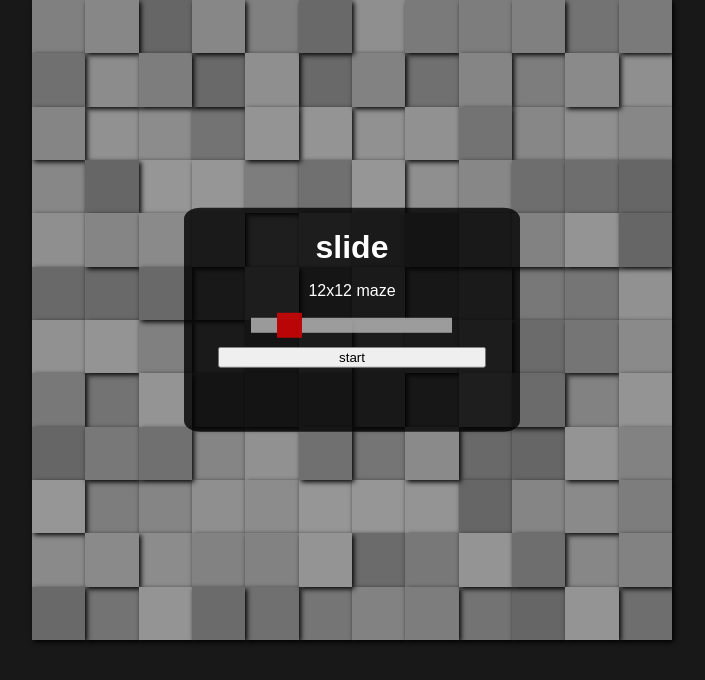
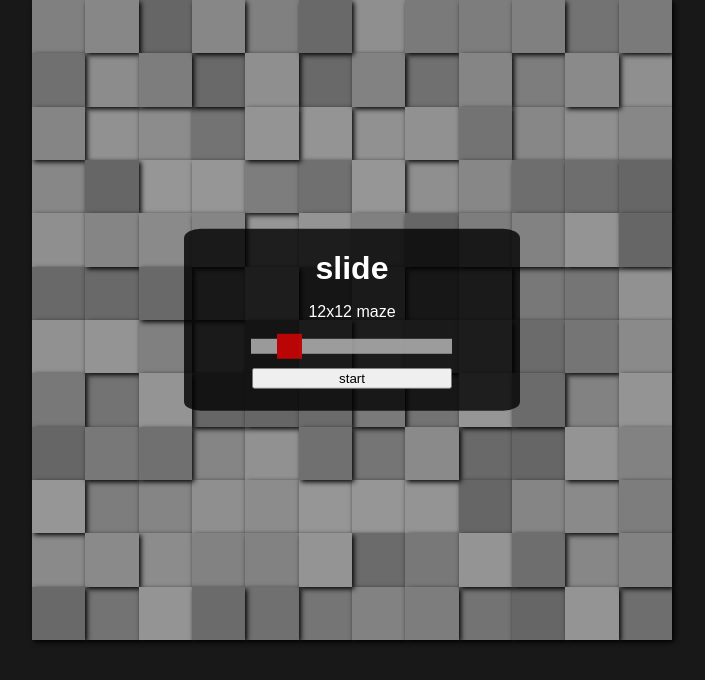
Before and after one commit to bstine06/slide-game-mvc-rewrite, a plain HTML site: page index.html in a window 1280 px wide. Shown: the whole page, without its empty margins (288-993 px from the left). Drawn offline with Linux system fonts and the light colour scheme.

Commit message:
Change minor styling details of main menu

```diff
--- a/style.css
+++ b/style.css
@@ -29,9 +29,9 @@ body {
   transform: translateY(-50%);
   position: absolute;
   display: flex;
-  margin-right: 30%;
-  margin-left: 30%;
-  padding-bottom: 5%;
+  margin-right: 7%;
+  margin-left: 7%;
+  padding-bottom: 22px;
   justify-content: center;
   flex-flow: row wrap;
   z-index: 200;
@@ -82,8 +82,8 @@ h1 {
 }
 
 .start-btn {
-  flex-basis: 80%;
   margin-top: 12px;
+  max-width: min(200px, 80%);
 }
 
 .obstacle {
```
